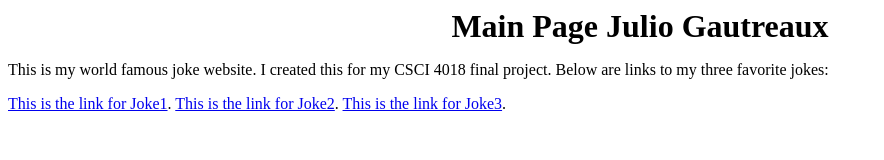
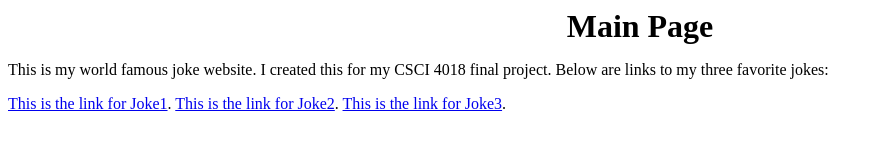
Before and after one commit to GautreauxJB/final-website, a plain HTML site: page index.html in a window 1280 px wide. Shown: the whole page, without its empty margins (0-884 px from the left). Drawn offline with Linux system fonts and the light colour scheme.

Commit message:
Update header text on main page

```diff
--- a/index.html
+++ b/index.html
@@ -12,7 +12,7 @@
 </style>
 </head>
 <body>
-<h1>Main Page Julio Gautreaux </h1>
+<h1>Main Page</h1>
 <p>
 This is my world famous joke website.
 I created this for my CSCI 4018 final project.
```
